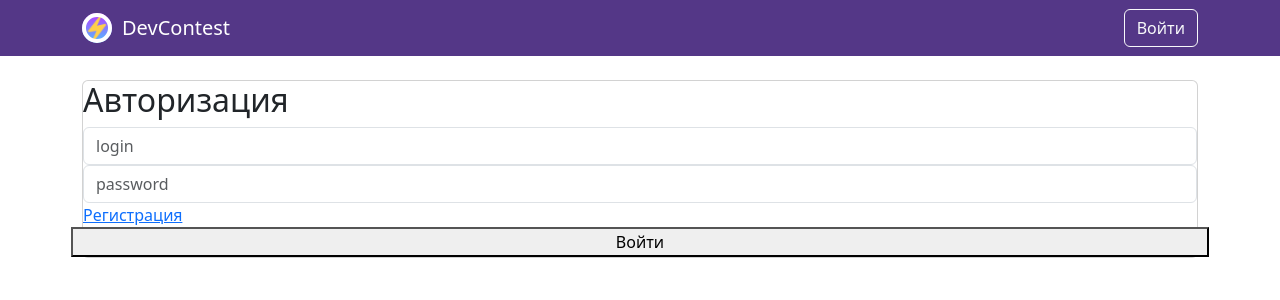
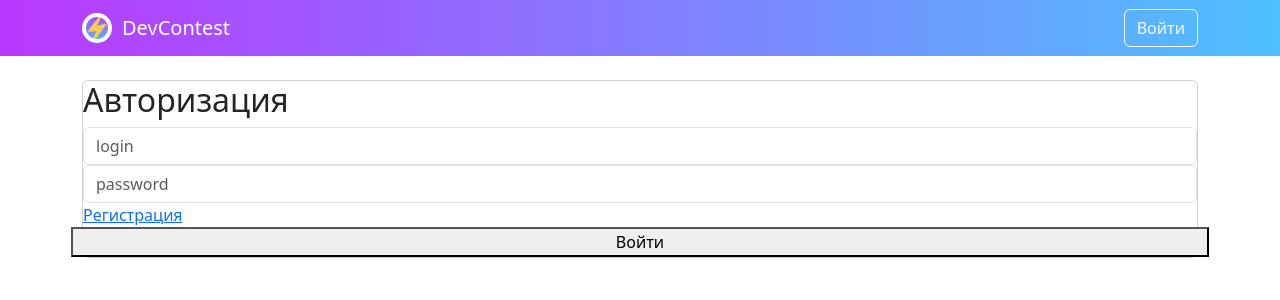
Before and after one commit to moevm/nosql1h25-freelance, a React (Vite) app in the folder client/: page /login in a window 1280 px wide. Shown: the top 300 px of the page. Built offline with nearby package versions, Linux system fonts and the light colour scheme.

Commit message:
add linear-gradient to navbar

```diff
--- a/client/src/components/NavBar.jsx
+++ b/client/src/components/NavBar.jsx
@@ -10,7 +10,14 @@ const NavBar = () => {
     const { user } = useContext(Context);
 
     return (
-        <Navbar variant="dark" expand="lg" className="mb-4" style={{ backgroundColor: '#543787' }}>
+        <Navbar
+            variant="dark"
+            expand="lg"
+            className="mb-4"
+            style={{
+                background: 'linear-gradient(90deg, #BA38FE 0%, #4EC1FF 100%)'
+            }}
+        >
             <Container>
                 <Navbar.Brand as={NavLink} to={CONTESTS_ROUTE}>
                     <div className="d-flex align-items-center">
```
